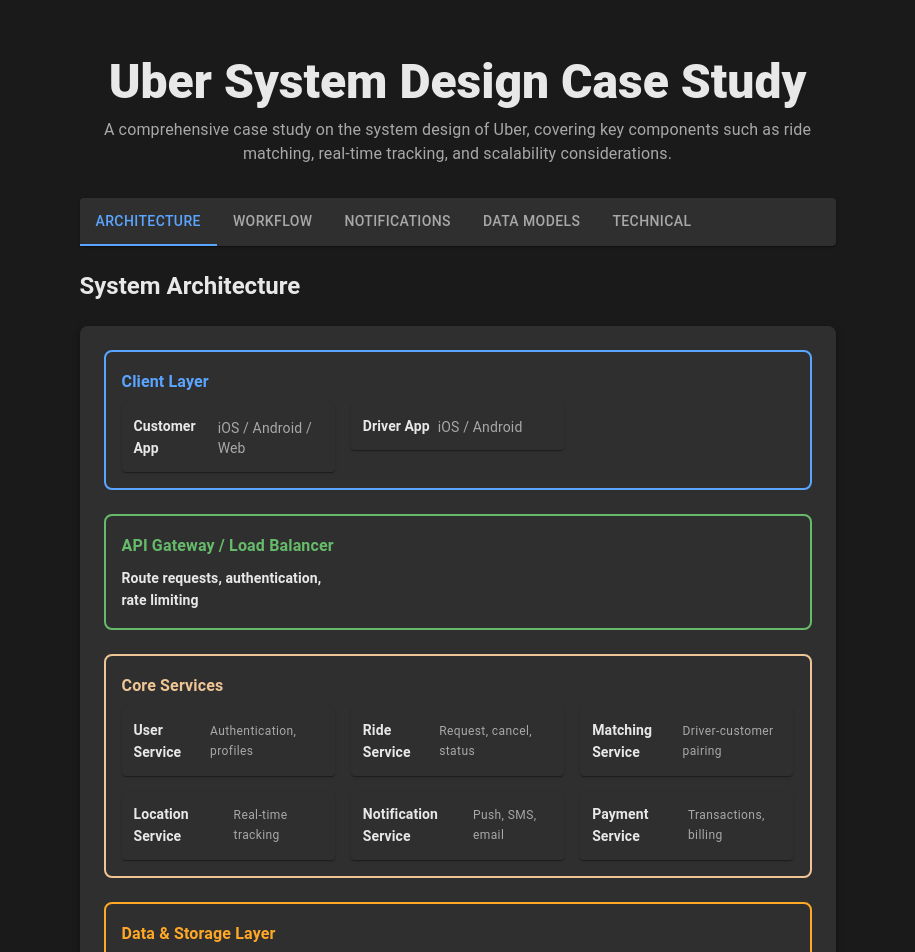
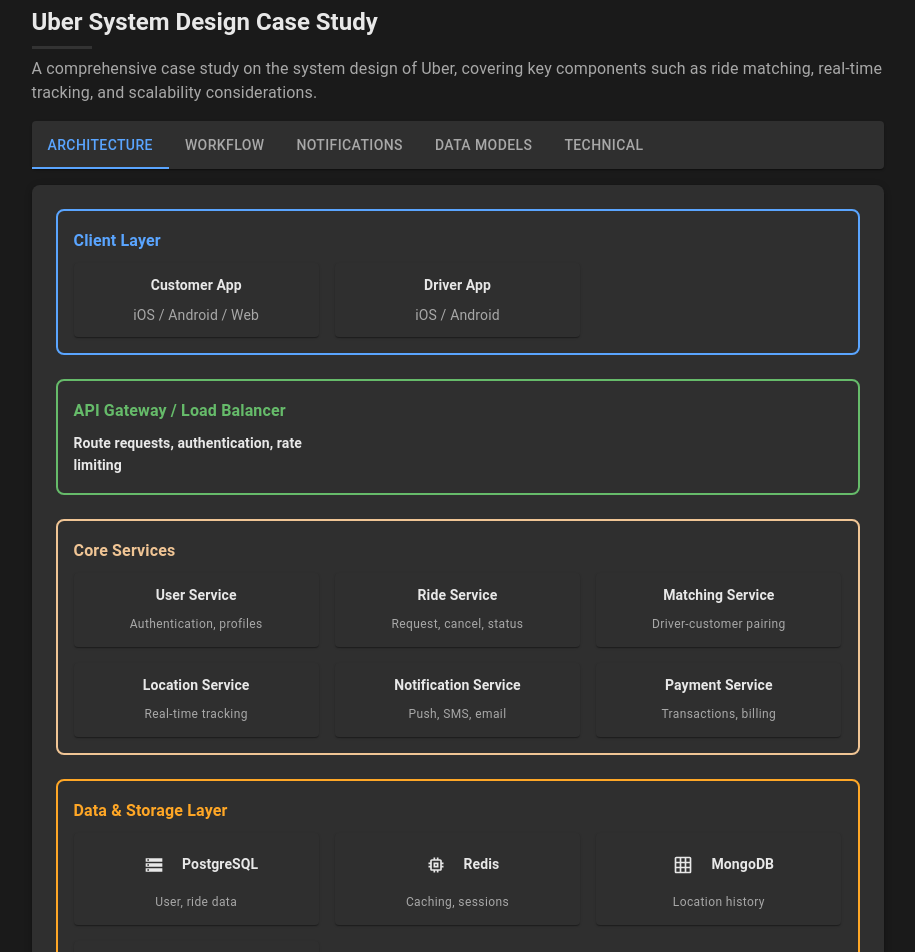
Before and after one commit to kwanlokto/portfolio, a Next.js app: page /portfolio/system-design/uber in a window 1280 px wide. Shown: the part 100-1052 px from the top of the page, without its empty margins (175-1090 px from the left). Built offline with nearby package versions, Linux system fonts and the light colour scheme.

Commit message:
styling fixes

```diff
--- a/src/ui/root_client_wrapper.tsx
+++ b/src/ui/root_client_wrapper.tsx
@@ -43,7 +43,7 @@
           mode,
           background: {
             default: mode === "light" ? "#fef8e7" : "#1a1a1a",
-            paper: mode === "light" ? "#ffffff" : "#242424",
+            paper: mode === "light" ? "#fffaf2" : "#242424",
           },
           text: {
             primary: mode === "light" ? "#0a1f2a" : "#e8e8e8",
--- a/src/ui/system_design/architecture_diagram.tsx
+++ b/src/ui/system_design/architecture_diagram.tsx
@@ -18,10 +18,6 @@
   layers,
 }: ArchitectureDiagramInterface) {
   return (
-    <Stack spacing={3}>
-      <Typography variant="h5" sx={{ mb: 2, fontWeight: 700 }}>
-        System Architecture
-      </Typography>
     <CardSection>
       <Stack spacing={3}>
         {layers.map((layer, i) => (
@@ -47,18 +43,26 @@
                 <Grid key={idx} size={{ xs: 12, sm: 6, md: 4 }}>
                   {body || desc ? (
                     <Paper sx={{ p: 1.5, borderRadius: 1 }}>
+                      <Stack direction="column" spacing={1} alignItems="center">
                         <Stack direction="row" spacing={1} alignItems="center">
                           {icon && (
-                            <Avatar sx={{ bgcolor: "transparent" }}>
+                            <Avatar
+                              sx={{
+                                bgcolor: "transparent",
+                                color: "text.primary",
+                              }}
+                            >
                               {icon}
                             </Avatar>
                           )}
+
                           <Typography
                             variant="subtitle2"
                             sx={{ fontWeight: 600 }}
                           >
                             {title}
                           </Typography>
+                        </Stack>
 
                         {body && (
                           <Typography variant="body2" color="text.secondary">
@@ -66,10 +70,7 @@
                           </Typography>
                         )}
                         {desc && (
-                            <Typography
-                              variant="caption"
-                              color="text.secondary"
-                            >
+                          <Typography variant="caption" color="text.secondary">
                             {desc}
                           </Typography>
                         )}
@@ -88,6 +89,5 @@
         ))}
       </Stack>
     </CardSection>
-    </Stack>
   );
 }
--- a/src/ui/system_design/data_models.tsx
+++ b/src/ui/system_design/data_models.tsx
@@ -8,11 +8,6 @@
 
 export const DataModels = ({ schema_definitions }: DataModelsInterface) => {
   return (
-    <Stack spacing={3}>
-      <Typography variant="h5" sx={{ mb: 2, fontWeight: 700 }}>
-        Core Data Models
-      </Typography>
-
     <Stack spacing={2}>
       {schema_definitions.map(({ title, color, schema }, i) => (
         <Paper
@@ -34,7 +29,7 @@
 
           <Paper
             variant="outlined"
-              sx={{ p: 2, borderRadius: 1, bgcolor: "grey.50" }}
+            sx={{ p: 2, borderRadius: 1 }}
           >
             <Typography
               component="pre"
@@ -47,6 +42,5 @@
         </Paper>
       ))}
     </Stack>
-    </Stack>
   );
 };
--- a/src/ui/system_design/index.tsx
+++ b/src/ui/system_design/index.tsx
@@ -1,4 +1,3 @@
-// src/app/system-design/[id]/SystemDesignClient.tsx
 "use client";
 
 import { SystemDesignStudy } from "@/lib/system_design";
@@ -7,7 +6,7 @@
 import { NotificationSystem } from "@/ui/system_design/notification_system";
 import { TechnicalDetails } from "@/ui/system_design/technical_details";
 import { WorkflowDiagram } from "@/ui/system_design/workflow_diagram";
-import { Box, Paper, Tab, Tabs, Typography } from "@mui/material";
+import { Box, Divider, Paper, Tab, Tabs, Typography } from "@mui/material";
 import React, { useState } from "react";
 
 export default function SystemDesignClient({
@@ -30,24 +29,24 @@
   ];
 
   return (
-    <Box
-      sx={{
-        minHeight: "100vh",
-        p: { xs: 2, md: 6 },
-        bgcolor: "background.default",
-      }}
+    <Box>
+      <Box mb={2}>
+        <Typography
+          variant="h5"
+          fontWeight="bold"
+          gutterBottom
+          sx={{ color: "text.primary" }}
         >
-      <Box maxWidth="1200px" mx="auto">
-        <Box sx={{ textAlign: "center", mb: 4 }}>
-          <Typography variant="h3" sx={{ fontWeight: 800, mb: 1 }}>
           {system_design_study.name}
         </Typography>
+        <Divider sx={{ width: 60, borderBottomWidth: 3, mb: 1 }} />
+
         <Typography variant="body1" color="text.secondary">
           {system_design_study.description}
         </Typography>
       </Box>
 
-        <Paper sx={{ mb: 3 }}>
+      <Paper sx={{ mb: 2 }}>
         <Tabs
           value={activeTab}
           onChange={handleTabChange}
@@ -73,7 +72,9 @@
         {activeTab === 2 && (
           <NotificationSystem
             alerts={system_design_study.alerts || []}
-              notification_channels={system_design_study.notification_channels || []}
+            notification_channels={
+              system_design_study.notification_channels || []
+            }
           />
         )}
         {activeTab === 3 && (
@@ -89,6 +90,5 @@
         )}
       </Box>
     </Box>
-    </Box>
   );
 }
--- a/src/ui/system_design/notification_system.tsx
+++ b/src/ui/system_design/notification_system.tsx
@@ -1,5 +1,12 @@
 import { AlertItem, NotificationChannel } from "@/lib/system_design";
-import { Box, Divider, Grid2 as Grid, Paper, Stack, Typography } from "@mui/material";
+import {
+  Box,
+  Divider,
+  Grid2 as Grid,
+  Paper,
+  Stack,
+  Typography,
+} from "@mui/material";
 
 interface NotificationSystemProps {
   alerts: AlertItem[];
@@ -11,12 +18,6 @@
   notification_channels,
 }: NotificationSystemProps) => {
   return (
-    <Stack spacing={3}>
-      {/* Title */}
-      <Typography variant="h5" sx={{ fontWeight: 700, mb: 1 }}>
-        Notification System
-      </Typography>
-
     <Paper sx={{ p: 3, borderRadius: 2 }}>
       {/* Alerts Section */}
       <Typography variant="subtitle1" sx={{ fontWeight: 700, mb: 2 }}>
@@ -34,19 +35,19 @@
               bgcolor: `${alert.color}.lighter`,
             }}
           >
-              <Stack direction="row" spacing={2} alignItems="flex-start">
+            <Stack direction="column" spacing={2} alignItems="flex-start">
+              <Stack direction="row" spacing={1} alignItems="center">
                 <Box sx={{ mt: "4px", color: `${alert.color}.main` }}>
                   {alert.icon}
                 </Box>
 
-                <Box>
                 <Typography
                   variant="subtitle2"
                   sx={{ fontWeight: 700, color: `${alert.color}.dark` }}
                 >
                   {alert.title}
                 </Typography>
-
+              </Stack>
               <Typography
                 variant="body2"
                 color="text.secondary"
@@ -55,10 +56,7 @@
                 {alert.description}
               </Typography>
 
-                  <Paper
-                    variant="outlined"
-                    sx={{ mt: 1, p: 1, borderRadius: 1 }}
-                  >
+              <Paper variant="outlined" sx={{ mt: 1, p: 1, borderRadius: 1 }}>
                 {alert.messages.map((msg, i) => (
                   <Typography
                     key={i}
@@ -70,7 +68,6 @@
                   </Typography>
                 ))}
               </Paper>
-                </Box>
             </Stack>
           </Paper>
         ))}
@@ -78,9 +75,9 @@
 
       <Divider sx={{ my: 3 }} />
 
-        {/* Notification notification_channels */}
+      {/* Notification Channels */}
       <Typography variant="subtitle1" sx={{ fontWeight: 700, mb: 2 }}>
-          Notification notification_channels
+        Notification Channels
       </Typography>
 
       <Grid container spacing={2}>
@@ -101,6 +98,5 @@
         ))}
       </Grid>
     </Paper>
-    </Stack>
   );
 };
--- a/src/ui/system_design/technical_details.tsx
+++ b/src/ui/system_design/technical_details.tsx
@@ -20,11 +20,6 @@
   technical_sections,
   scalability_items,
 }: TechnicalDetailsInterface) => (
-  <Stack spacing={3}>
-    <Typography variant="h5" sx={{ textAlign: "center", mb: 4 }}>
-      Technical Implementation
-    </Typography>
-
   <Stack spacing={2}>
     {/* Render dynamic sections */}
     {technical_sections.map((section) => (
@@ -72,5 +67,4 @@
       </List>
     </Section>
   </Stack>
-  </Stack>
 );
--- a/src/ui/system_design/workflow_diagram.tsx
+++ b/src/ui/system_design/workflow_diagram.tsx
@@ -8,11 +8,6 @@
 }
 export const WorkflowDiagram = ({ steps }: WorkFlowDiagramInteface) => {
   return (
-    <Stack spacing={3}>
-      <Typography variant="h5" sx={{ mb: 2, fontWeight: 700 }}>
-        Workflow
-      </Typography>
-
     <Paper
       sx={{
         borderRadius: 2,
@@ -25,7 +20,7 @@
         {steps.map((item: WorkFlowItem) => (
           <Stack
             key={item.step}
-              direction="row"
+            direction="column"
             spacing={2}
             alignItems="flex-start"
           >
@@ -59,7 +54,7 @@
             borderColor: "warning.main",
           }}
         >
-            <Stack direction="row" spacing={1} alignItems="center">
+          <Stack direction="column" spacing={1} alignItems="center">
             <MdReportProblem />
             <Typography variant="subtitle2" sx={{ fontWeight: 700 }}>
               Cancellation Flow
@@ -67,13 +62,11 @@
           </Stack>
           <Typography variant="body2" color="text.secondary" sx={{ mt: 1 }}>
             Customer can cancel at any time before pickup. After driver
-              assignment, cancellation fee may apply. Driver notified
-              immediately, ride marked as cancelled, driver returns to available
-              pool.
+            assignment, cancellation fee may apply. Driver notified immediately,
+            ride marked as cancelled, driver returns to available pool.
           </Typography>
         </Paper>
       </Stack>
     </Paper>
-    </Stack>
   );
 };
```
Lines whose indentation alone changed are shown as unchanged.
